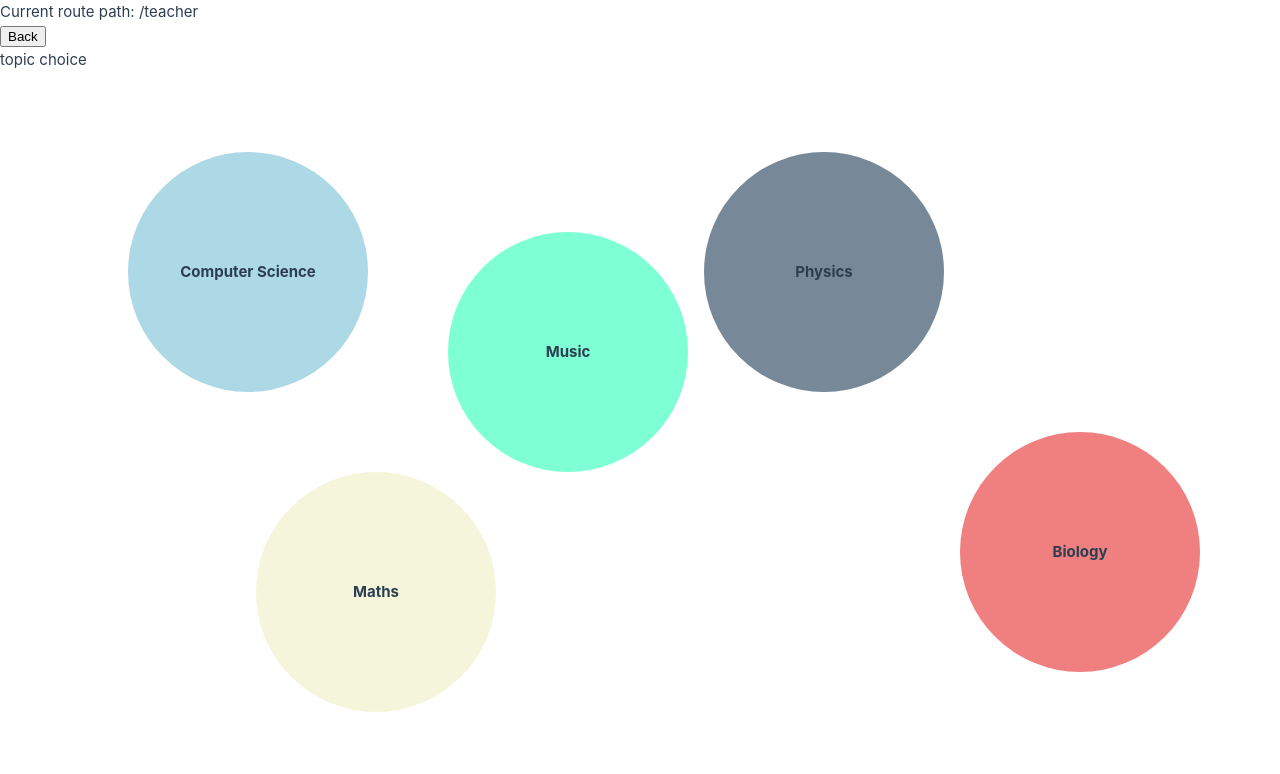
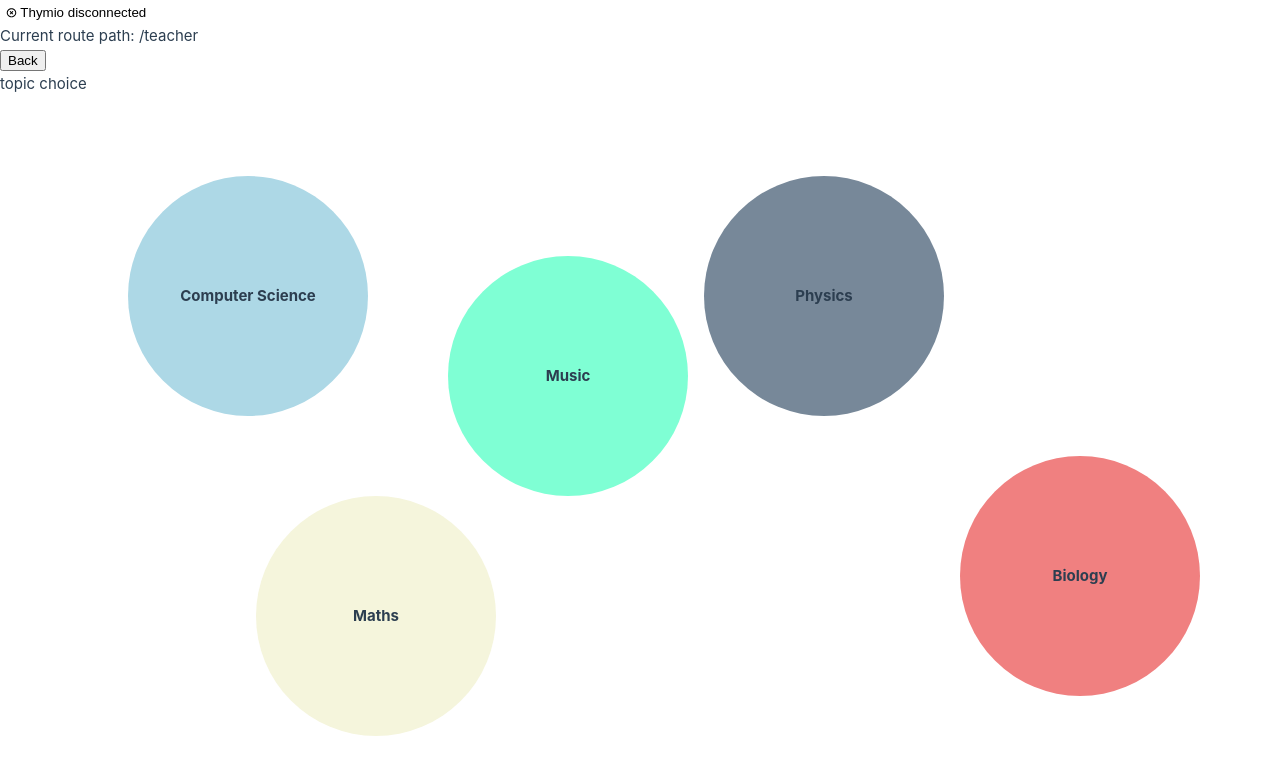
Before and after one commit to HopperOkoyl/thymio-sthymuli-interface, a Vue app in the folder vue-sthymuli/: page /teacher in a window 1280 px wide. Shown: the top 774 px of the page. Built offline with nearby package versions, Linux system fonts and the light colour scheme.

Commit message:
Separated connection status from connection window

```diff
--- a/vue-sthymuli/src/App.vue
+++ b/vue-sthymuli/src/App.vue
@@ -9,6 +9,7 @@ import TheWelcome from './components/TheWelcome.vue' */
   import Challenges from './components/Challenges.vue';
   import Sandbox from './components/Sandbox.vue';
   import ThymioConnection from './components/ThymioConnection.vue';
+  import ConnectionStatus from './components/ConnectionStatus.vue';
   // enum MenuNames {
   //   Home = 'Home',
   //   Teacher = 'Teacher',
@@ -24,10 +25,12 @@ import TheWelcome from './components/TheWelcome.vue' */
       Teacher,
       Challenges,
       Sandbox,
-      ThymioConnection
+      ThymioConnection,
+      ConnectionStatus
     },
     data() {
       return {
+        show: false
         // menuNames: Object.values(MenuNames),
         // MenuNames,
         // MenuNames: [
@@ -41,7 +44,11 @@ import TheWelcome from './components/TheWelcome.vue' */
       }
     },
     //TODO: Adding router for navigation
-    // methods: {
+    methods: {
+      toggleConnectionWindow() {
+        console.log("show connection window (to be implemented)")
+        this.show = !this.show
+      }
     //   goBack() {
     //     this.$router.back();
     //   }
@@ -53,12 +60,14 @@ import TheWelcome from './components/TheWelcome.vue' */
     //   secondaryMenus() {
     //     return this.allMenus.filter(m => m !== MenuNames.Home)
     //   }
-    // }
+    }
   }
 </script>
 
 <template>
   <div>
+    <ConnectionStatus @showConnectionWindow="toggleConnectionWindow()"></ConnectionStatus>
+    <ThymioConnection v-if="show"></ThymioConnection>
     <p><strong>Current route path:</strong> {{ $route.fullPath }}</p>
     <main>
       <button v-if="$route.name !== 'Home'" @click="$router.back()">Back</button>
--- /dev/null
+++ b/vue-sthymuli/src/components/ConnectionStatus.vue
@@ -0,0 +1,44 @@
+<script lang="ts">
+    import check from '../assets/check.svg'
+    import cross from '../assets/cross.svg'
+    export default {
+        data() {
+            return {
+                check,
+                cross,
+                connected: false
+            }
+        },
+        emits: [
+            'showConnectionWindow'
+        ],
+        methods: {
+            showConnectionWindow() {
+                this.$emit('showConnectionWindow')
+                console.log("show connection window")
+            }
+        },
+        async mounted() {
+            document.addEventListener("thymio-connected", (event) => {
+                    const customEvent = event as CustomEvent
+                    this.connected = customEvent.detail as boolean //may be true (connection) or false (disconnection)
+                    console.log(`thymio ${customEvent.detail ? "connected successfully" : "disconnected successfully"}`)
+                })
+        },
+    }
+</script>
+<template>
+    <button @click="showConnectionWindow()" class="connectivityStatus"><p><img :src="connected ? check : cross" alt="Check icon"> Thymio {{connected ? "connected" : "disconnected"}}</p></button>
+</template>
+
+<style scoped>
+    img {
+        height: 1em;
+        width: auto;
+        vertical-align: middle;
+    }
+    .connectivityStatus {
+        background-color: white;
+        border:0;
+    }
+</style>
--- a/vue-sthymuli/src/components/HomeView.vue
+++ b/vue-sthymuli/src/components/HomeView.vue
@@ -24,7 +24,7 @@
 
 <template>
     <div>
-        <h1>Home</h1>
+        <!-- <h1>Home</h1> -->
         <nav>
         <!-- <RouterLink to="/">Home</RouterLink> -->
             <ul class="nav-menu">
--- a/vue-sthymuli/src/components/ThymioConnection.vue
+++ b/vue-sthymuli/src/components/ThymioConnection.vue
@@ -3,27 +3,6 @@
     import cross from '../assets/cross.svg'
     import { defineComponent } from 'vue'
     import * as Thymio from '../../../../../thymio3-ts-api/dist/thymio.mjs'
-    // export default {
-    //     // components: {
-    //     //     check
-    //     // },
-    //     emits: [
-    //         'connectionWindow'
-    //     ],
-    //     data() {
-    //         return { check }
-    //     },
-    //     methods : {
-    //         showConnectionWindow() {
-    //         this.$emit('connectionWindow')
-    //         console.log("show connection window")
-    //         }
-    //     }
-    // },
-
-    // declare global {
-    //     var thymio: any
-    // }
 
     //Put in dependencies in package.json:
     //     "thymio3-ts-api": "file:../../../thymio3-ts-api"
@@ -60,26 +39,16 @@ while 1:
                 this.thymio = (window as any).thymio
             }
             document.head.appendChild(script)
-            // this.thymio = window.thymio
-            document.addEventListener("thymio-connected", (event) => {
-                    // console.log("Event: ")
-                    // console.log(event)
-                    const customEvent = event as CustomEvent
-                    this.connected = customEvent.detail as boolean //may be true (connection) or false (disconnection)
-                    // console.log(`bool: ${this.connected}`)
-                    console.log(`thymio ${customEvent.detail ? "connected successfully" : "disconnected successfully"}`)
-                })
-            // async function executeClick(thymio: any) {
-            //     const code = (document.getElementById('code-input')! as any).value; //TODO: other way than using "!"? type other than any?
-            //     await thymio.sendPythonScript(code);
-            //     await thymio.executeLoadedScript();
-            // }
+            // document.addEventListener("thymio-connected", (event) => {
+            //         const customEvent = event as CustomEvent
+            //         this.connected = customEvent.detail as boolean //may be true (connection) or false (disconnection)
+            //         console.log(`thymio ${customEvent.detail ? "connected successfully" : "disconnected successfully"}`)
+            //     })
         },
         methods: {
             connect() {
                 if (this.thymio) {
                     this.thymio.requestAndConnect()
-                    // this.connected = true //DONE: only if successful (see eventlistenener for thymio-connected event)
                     console.log("Connected")
                     console.log(this.thymio.isConnected())
                 }
@@ -87,7 +56,6 @@ while 1:
             disconnect() {
                 if (this.thymio) {
                     this.thymio.disconnect()
-                    // this.connected = false
                     console.log("Disconnected")
                 }
             },
@@ -98,32 +66,20 @@ while 1:
             async stopClick() {
                 await this.thymio.stopScriptExecution();
             },
-            showConnectionWindow() {
-                this.$emit('connectionWindow')
-                console.log("show connection window")
-            }
+            // showConnectionWindow() {
+            //     this.$emit('connectionWindow')
+            //     console.log("show connection window")
+            // }
         }
     })
 </script>
 
 <template>
-    <button @click="showConnectionWindow();connect()" class="connectivityStatus"><p><img :src="connected ? check : cross" alt="Check icon"> Thymio {{connected ? "connected" : "disconnected"}}</p></button>
+    <!-- <button @click="showConnectionWindow()" class="connectivityStatus"><p><img :src="connected ? check : cross" alt="Check icon"> Thymio {{connected ? "connected" : "disconnected"}}</p></button> -->
     <div>
         <h1>Thymio 3 Test</h1>
         <div v-if="connected">
             <textarea v-model="code">
-                <!-- import thymio
-                import time
-                mot = thymio.MOTORS()
-                mot.set_speed(200, -200)
-                rgb_fl = thymio.LEDS_RGB(0)
-                while 1:
-                    rgb_fl.set_intensity(1, 0, 0)
-                    time.sleep(0.2)
-                    rgb_fl.set_intensity(0, 1, 0)
-                    time.sleep(0.2)
-                    rgb_fl.set_intensity(0, 0, 1)
-                    time.sleep(0.2) -->
             </textarea>
             <button @click="executeClick()">Execute code</button>
             <button @click="stopClick()">Stop code execution</button>
@@ -135,7 +91,7 @@ while 1:
     </div>
 </template>
 
-<style scoped>
+<!-- <style scoped>
     img {
         height: 1em;
         width: auto;
@@ -145,4 +101,4 @@ while 1:
         background-color: white;
         border:0;
     }
-</style>
+</style> -->
```
